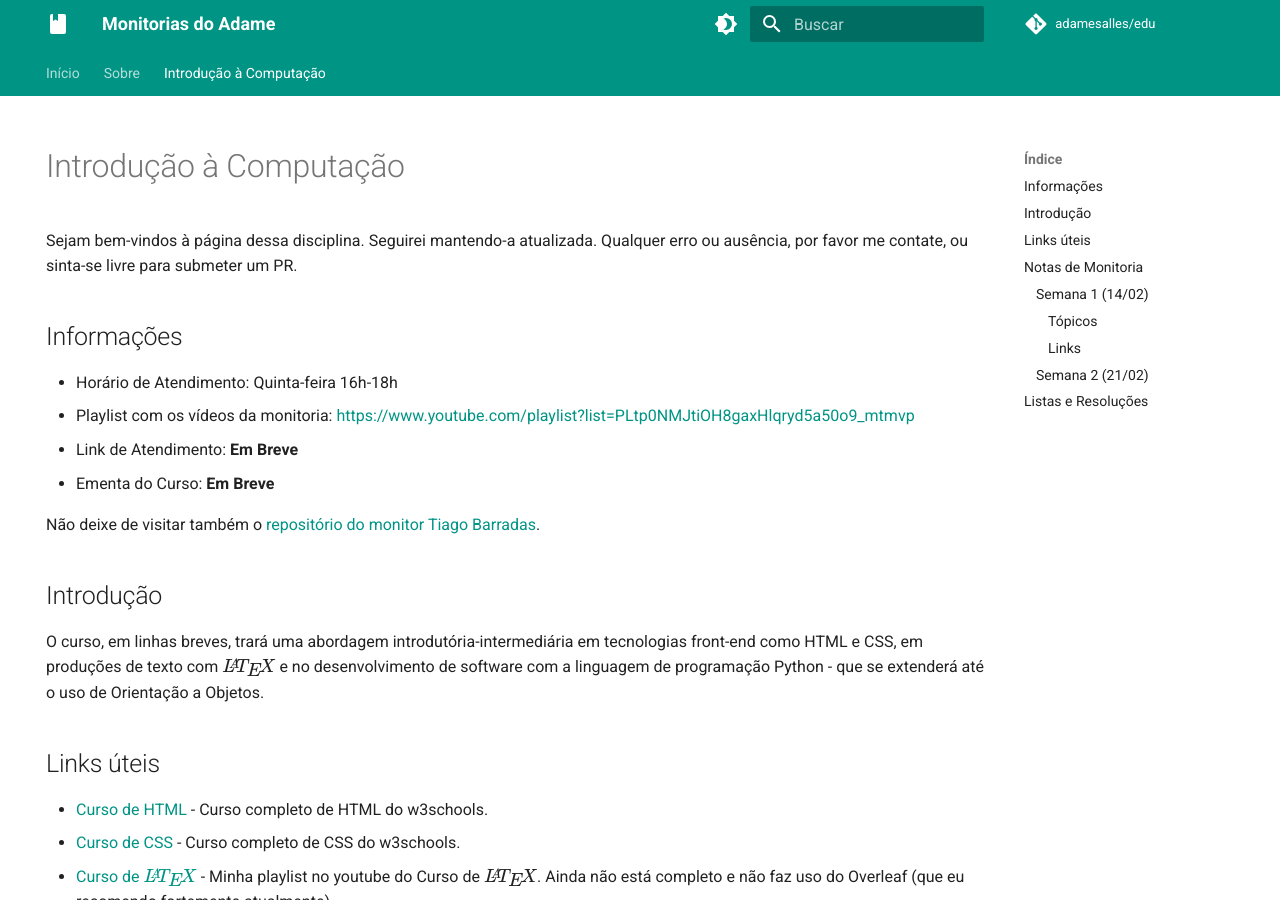
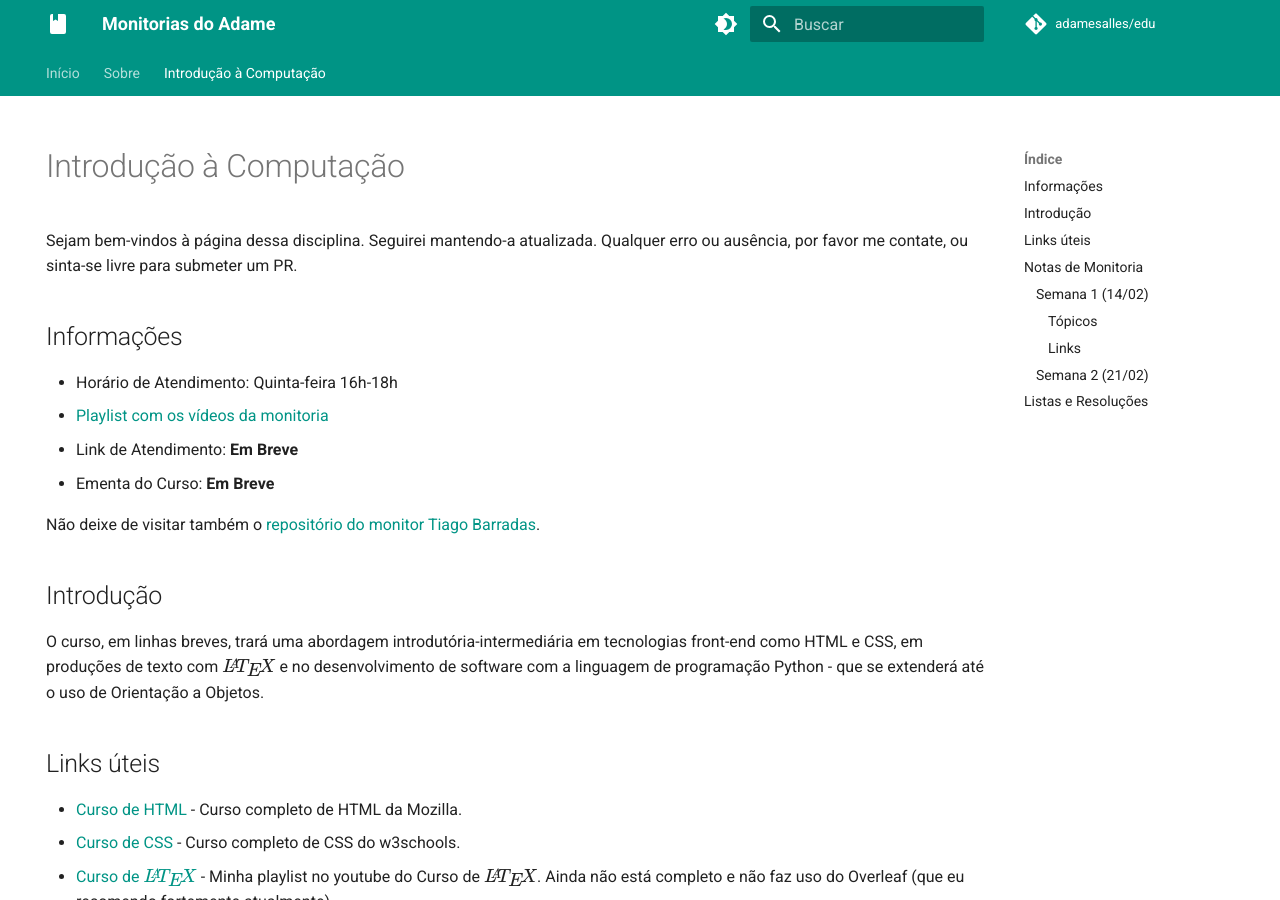
Before and after one commit to adamesalles/edu, an MkDocs documentation site: the page built from docs/introcomp/home.md, in a window 1280 px wide and 900 px high. Built offline with MkDocs 1.6.1 and Material for MkDocs 9.7.7, drawn with Linux system fonts in a browser that asks for light colours; comment, search, counter and statistics services are not loaded.

Commit message:
Alterando links

```diff
--- a/docs/introcomp/home.md
+++ b/docs/introcomp/home.md
@@ -10,7 +10,7 @@
 ## Informações
 
 - Horário de Atendimento: Quinta-feira 16h-18h
-- Playlist com os vídeos da monitoria: <https://www.youtube.com/playlist?list=PLtp0NMJtiOH8gaxHlqryd5a50o9_mtmvp>
+- [Playlist com os vídeos da monitoria](https://www.youtube.com/playlist?list=PLtp0NMJtiOH8gaxHlqryd5a50o9_mtmvp)
 - Link de Atendimento: **Em Breve**
 - Ementa do Curso: **Em Breve**
 
@@ -22,12 +22,12 @@
 
 ## Links úteis
 
-- [Curso de HTML](https://www.w3schools.com/html/default.asp) - Curso completo de HTML do w3schools.
-- [Curso de CSS](https://www.w3schools.com/css/default.asp) - Curso completo de CSS do w3schools.
-- [Curso de $\LaTeX$](https://www.youtube.com/playlist?list=PLtp0NMJtiOH_VR4HhOQEJdVNwb2lFzqmL) - Minha playlist no youtube do Curso de $\LaTeX$. Ainda não está completo e não faz uso do Overleaf (que eu recomendo fortemente atualmente).
-- [Slides do Curso de $\LaTeX$](https://github.com/stardustdt/cursolatex/blob/master/Material/Slide.pdf) - Esse já é o slide do Curso de $\LaTeX$ completo. Acho bem razoável dar uma lida.
-- [Learn $\LaTeX$ in 30 minutes](https://www.overleaf.com/learn/latex/Learn_LaTeX_in_30_minutes) - Crash-course (curso rápido) de $\LaTeX$ do próprio Overleaf (plataforma de $\LaTeX$ online).
-- [Curso de Python](https://adamesalles.github.io/cursosympy/chapters/2.html) - Esse na realidade é um curso de SymPy, mas os dois primeiros capítulos são uma introdução breve às principais funcionalidades e sintaxes da linguagem.
+- [Curso de HTML](https://developer.mozilla.org/pt-BR/docs/Web/HTML){:target="_blank"} - Curso completo de HTML da Mozilla.
+- [Curso de CSS](https://www.w3schools.com/css/default.asp){:target="_blank"} - Curso completo de CSS do w3schools.
+- [Curso de $\LaTeX$](https://www.youtube.com/playlist?list=PLtp0NMJtiOH_VR4HhOQEJdVNwb2lFzqmL){:target="_blank"} - Minha playlist no youtube do Curso de $\LaTeX$. Ainda não está completo e não faz uso do Overleaf (que eu recomendo fortemente atualmente).
+- [Slides do Curso de $\LaTeX$](https://github.com/stardustdt/cursolatex/blob/master/Material/Slide.pdf){:target="_blank"} - Esse já é o slide do Curso de $\LaTeX$ completo. Acho bem razoável dar uma lida.
+- [Learn $\LaTeX$ in 30 minutes](https://www.overleaf.com/learn/latex/Learn_LaTeX_in_30_minutes){:target="_blank"} - Crash-course (curso rápido) de $\LaTeX$ do próprio Overleaf (plataforma de $\LaTeX$ online).
+- [Curso de Python](https://adamesalles.github.io/cursosympy/chapters/2.html){:target="_blank"} - Esse na realidade é um curso de SymPy, mas os dois primeiros capítulos são uma introdução breve às principais funcionalidades e sintaxes da linguagem.
 
 Além desses links, obviamente, o material específico para o curso estará aqui nessa página. Fico receoso de colocar alguns cursos que já fiz pois a maioria parte para tópicos avançados sem fortalecer a base. E, nesse primeiro momento, o mais importante é aprender bem os princípios.
 
@@ -50,8 +50,8 @@
 
 #### Links
 
-- [Link para a gravação](https://www.youtube.com/watch?v=9zcCK2_WTUk&list=PLtp0NMJtiOH8gaxHlqryd5a50o9_mtmvp&index=1)
-- [Link para os arquivos](https://www.github.com/adamesalles/edu/IntroComp/17-02/)
+- [Link para a gravação](https://www.youtube.com/watch?v=9zcCK2_WTUk&list=PLtp0NMJtiOH8gaxHlqryd5a50o9_mtmvp&index=1){:target="_blank"}
+- [Link para os arquivos](https://github.com/adamesalles/edu/tree/main/IntroComp/17-02){:target="_blank"}
 
 ### Semana 2 (21/02)
 
```
Also changed, not shown: docs/introcomp/17-02.md (+5 -5 lines).
